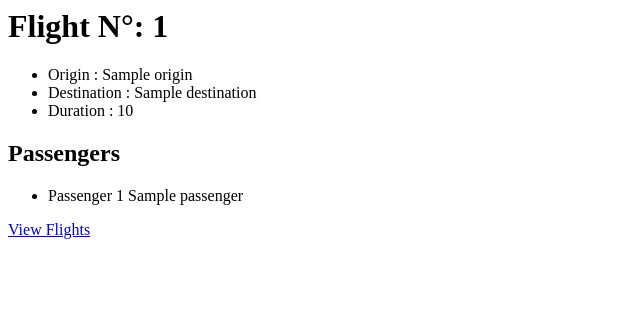
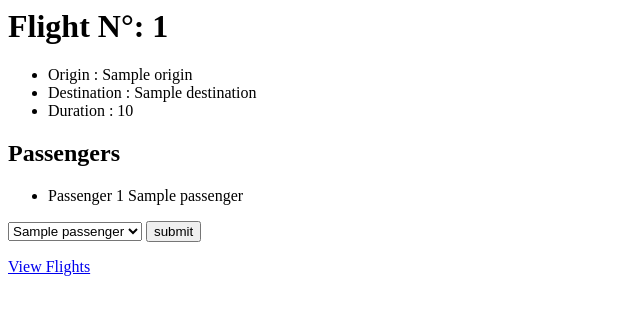
Before and after one commit to msdabdelghani/Airport, a Django app: template templates/flights/flight.html in a window 1280 px wide. Shown: the top 315 px of the page, without its empty margins (0-640 px from the left). Run offline with Django 3.2, Linux system fonts and the light colour scheme; the template is opened without the code that fills it: most values are stand-ins (such as "Sample title", 1, 10 or a date in 2020).

Commit message:
Adding Passengers to a flight DONE!

```diff
--- a/templates/flights/flight.html
+++ b/templates/flights/flight.html
@@ -15,5 +15,16 @@
             <li>No Pssengers</li>
         {% endfor %}
         </ul>
-        <a href="{% url 'flights:index' %}">View Flights</a>
+
+    <form action="{% url 'flights:book' flight.id %}" method="POST">
+         {% csrf_token %}
+        <select name="passenger" id="passenger">
+            {% for passenger in non_passengers %}
+                <option value="{{passenger.id}}">{{ passenger }}</option>
+            {% endfor %}
+        </select>
+        <input type="submit" value="submit">
+    </form>
+
+    <a href="{% url 'flights:index' %}">View Flights</a>
 {% endblock %}
--- a/urls.py
+++ b/urls.py
@@ -6,5 +6,5 @@ app_name = "flights"
 urlpatterns = [
     path('', views.index, name="index"),
     path('<int:flight_id>', views.flight, name="flight"),
-    path("<int:flight_id>/book", views.book, name="book")
+    path('<int:flight_id>/book', views.book, name="book")
 ]
```
Also changed, not shown: views.py (+4 -3 lines).
